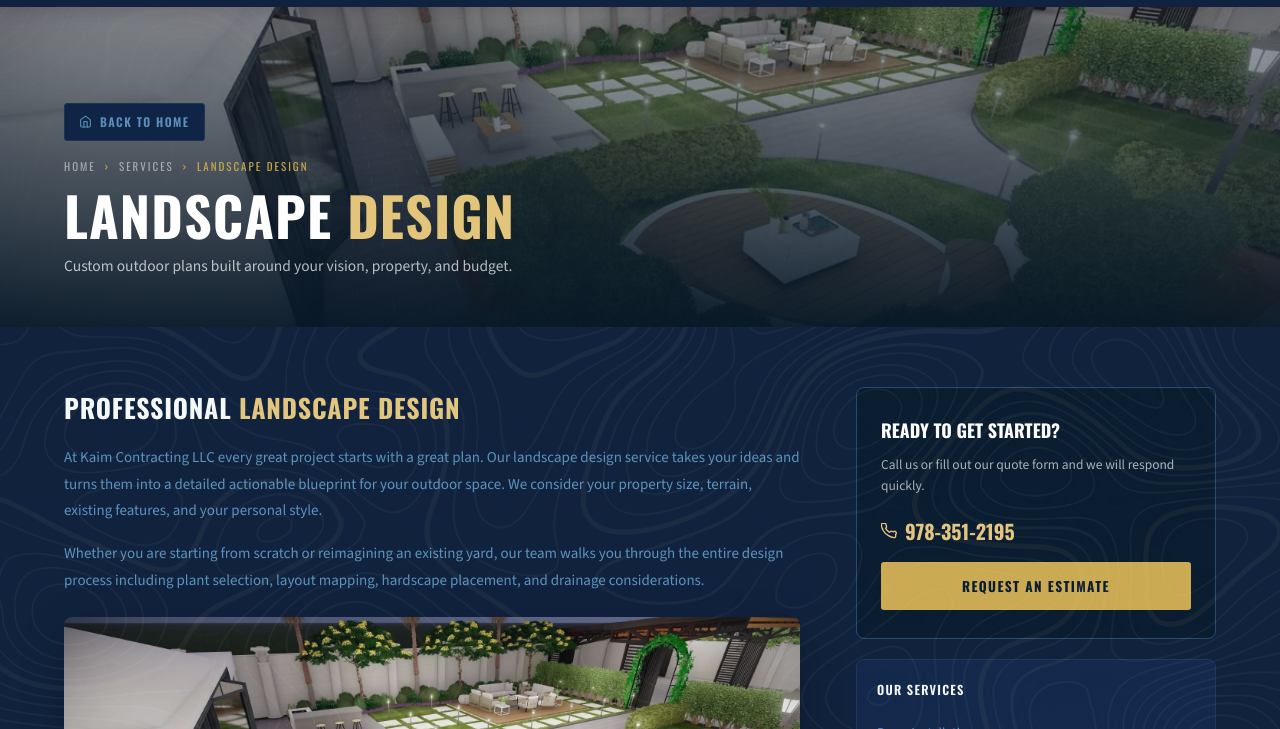
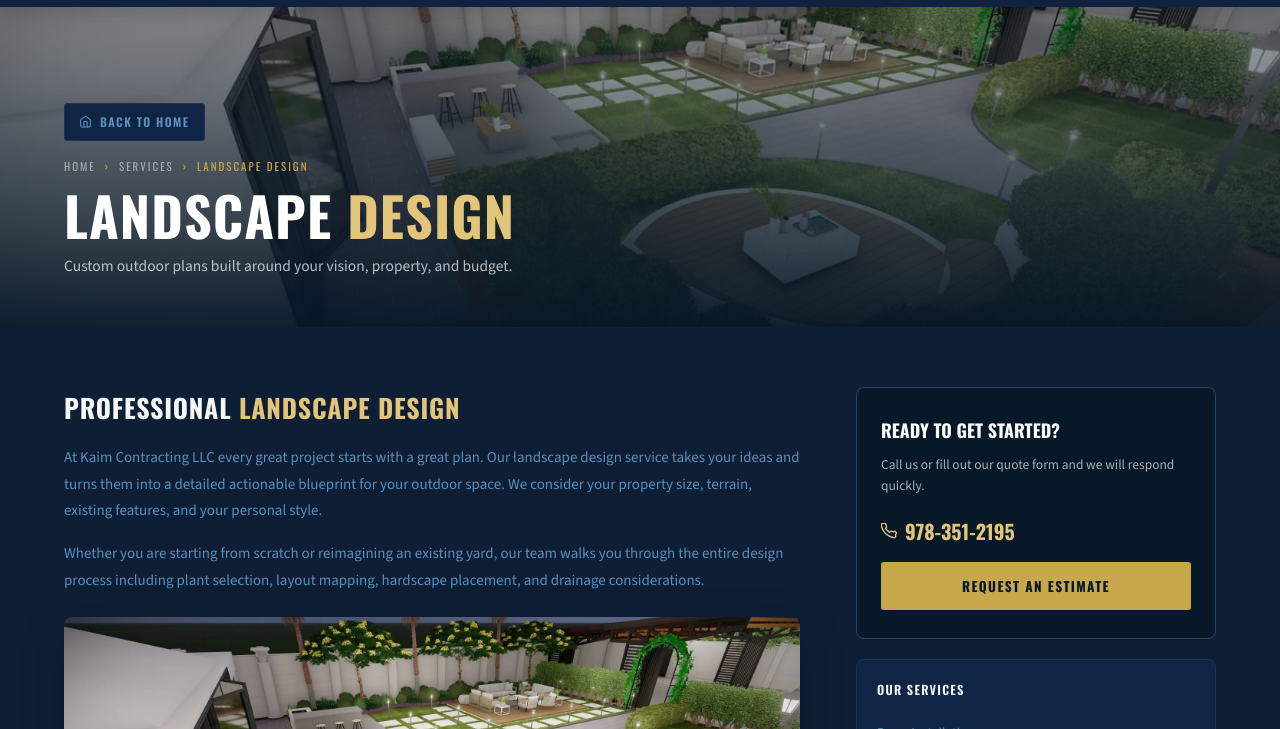
Before and after one commit to erickaim13/kaim-contracting4, a website: page design.html in a window 1280 px wide. Shown: the part 71-800 px from the top of the page. Drawn offline with nearby package versions, Linux system fonts and the light colour scheme.

Commit message:
Remove topographical map background from all service pages
Co-Authored-By: Claude Opus 4.6 <noreply@anthropic.com>

```diff
--- a/design.html
+++ b/design.html
@@ -26,7 +26,6 @@
 }
 html{scroll-behavior:smooth}
 body{font-family:'Source Sans 3',sans-serif;color:var(--text);background-color:#0d1e35;font-size:16px;line-height:1.65;overflow-x:hidden;width:100%;position:relative}
-body::after{content:'';position:fixed;inset:0;background:url('images/topo.webp') center top/100% auto no-repeat;filter:sepia(1) saturate(2) hue-rotate(190deg) contrast(1.8) brightness(.6);mix-blend-mode:screen;opacity:.1;pointer-events:none;z-index:0}
 
 
 /* NAV */
```
Also changed, not shown: drainage.html (+0 -1 lines), hardscaping.html (+0 -1 lines), landscaping.html (+0 -1 lines), pavers.html (+0 -1 lines), plantings.html (+0 -1 lines), pressure-washing.html (+0 -1 lines).
